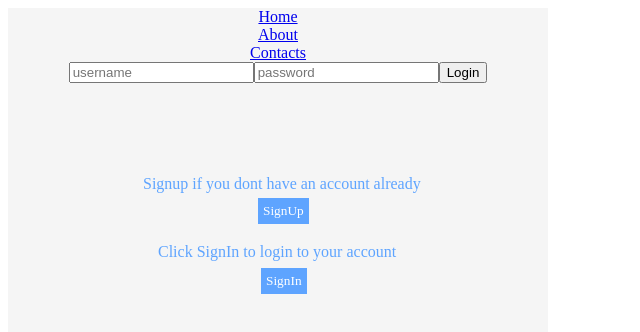
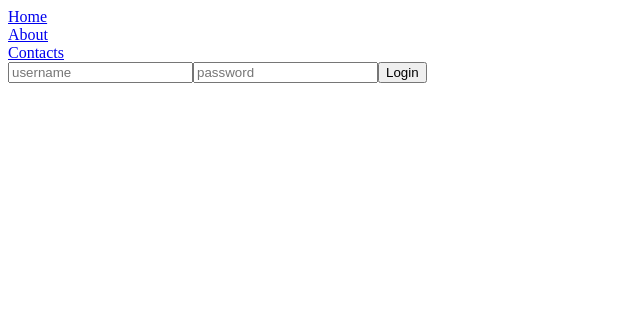
Before and after one commit to arif034/login-full-implementation, a React (Create React App) app: page /sign-in in a window 1280 px wide. Shown: the top 332 px of the page, without its empty margins (0-640 px from the left). Built offline with nearby package versions, Linux system fonts and the light colour scheme.

Commit message:
separating components to different layers separating components to different layers

```diff
--- a/src/App.js
+++ b/src/App.js
@@ -3,47 +3,20 @@ import { Routes, Route } from "react-router-dom";
 import Home from "./components/Home.js";
 import About from "./components/About.js";
 import Contacts from "./components/Contacts.js";
+import HomePage from "./components/HomePage.js";
 import SignUp from "./components/SignUp.js";
 import SignIn from "./components/SignIn.js";
-import { useState } from "react";
 export default function App() {
-  const [showsignup, setShowsignup] = useState(true);
-  const [showsignin, setShowsignin] = useState(true);
-  const login_text =
-    showsignin === true ? `sign-in-text-show` : `sign-in-text-hide`;
-  const signup_text =
-    showsignup === true ? `sign-up-text-show` : `sign-in-text-hide`;
-  const login_button =
-    showsignin === true ? `sign-in-button-show` : `sign-in-button-hide`;
-  const signup_button =
-    showsignup === true ? `sign-up-button-show` : `sign-up-button-hide`;
-  const onSignup = () => {
-    setShowsignin(!showsignin);
-  };
-
-  const onSignin = () => {
-    setShowsignup(!showsignup);
-  };
   return (
-    <div className="App">
+    <div>
       <Routes>
-        <Route exact path="/" element={<Home />} />
+        <Route exact path="/" element={<HomePage />} />
         <Route exact path="/home" element={<Home />} />
         <Route exact path="/about" element={<About />} />
         <Route exact path="/contacts" element={<Contacts />} />
         <Route exact path="/sign-up" element={<SignUp />} />
         <Route exact path="/sign-in" element={<SignIn />} />
       </Routes>
-      <div className={signup_text}>
-        Signup if you dont have an account already
-      </div>
-      <button className={signup_button} onClick={onSignup}>
-        SignUp
-      </button>
-      <div className={login_text}>Click SignIn to login to your account</div>
-      <button className={login_button} onClick={onSignin}>
-        SignIn
-      </button>
     </div>
   );
 }
--- /dev/null
+++ b/src/components/HomePage.js
@@ -0,0 +1,37 @@
+import { useState } from "react";
+import Navbar from "./Navbar.js";
+function HomePage() {
+  const [showsignup, setShowsignup] = useState(true);
+  const [showsignin, setShowsignin] = useState(true);
+  const login_text =
+    showsignin === true ? `sign-in-text-show` : `sign-in-text-hide`;
+  const signup_text =
+    showsignup === true ? `sign-up-text-show` : `sign-in-text-hide`;
+  const login_button =
+    showsignin === true ? `sign-in-button-show` : `sign-in-button-hide`;
+  const signup_button =
+    showsignup === true ? `sign-up-button-show` : `sign-up-button-hide`;
+  const onSignup = () => {
+    setShowsignin(!showsignin);
+  };
+
+  const onSignin = () => {
+    setShowsignup(!showsignup);
+  };
+  return (
+    <div className="App">
+      <Navbar />
+      <div className={signup_text}>
+        Signup if you dont have an account already
+      </div>
+      <button className={signup_button} onClick={onSignup}>
+        SignUp
+      </button>
+      <div className={login_text}>Click SignIn to login to your account</div>
+      <button className={login_button} onClick={onSignin}>
+        SignIn
+      </button>
+    </div>
+  );
+}
+export default HomePage;
```
